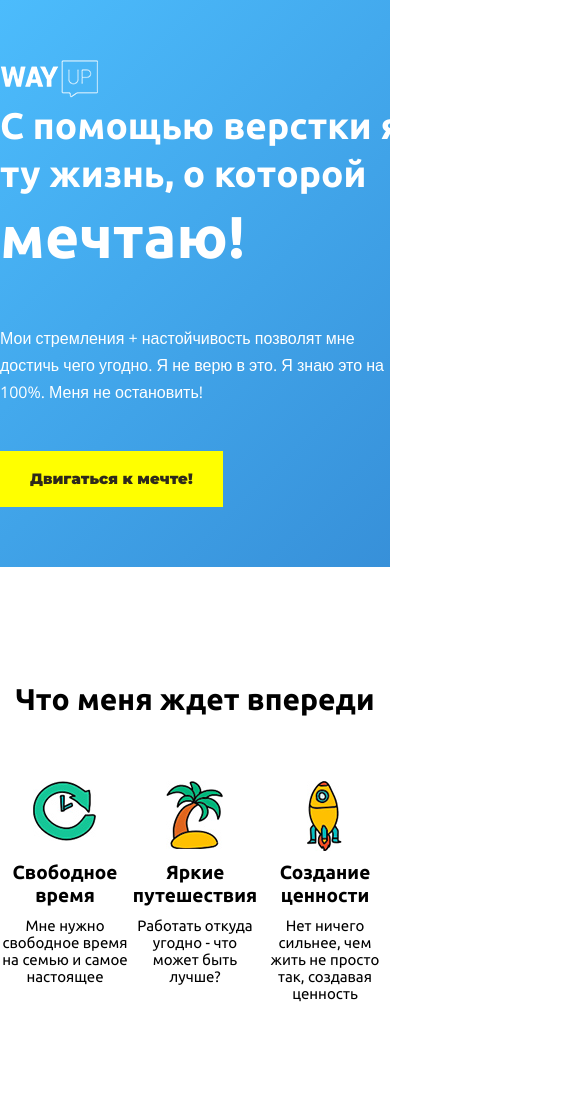
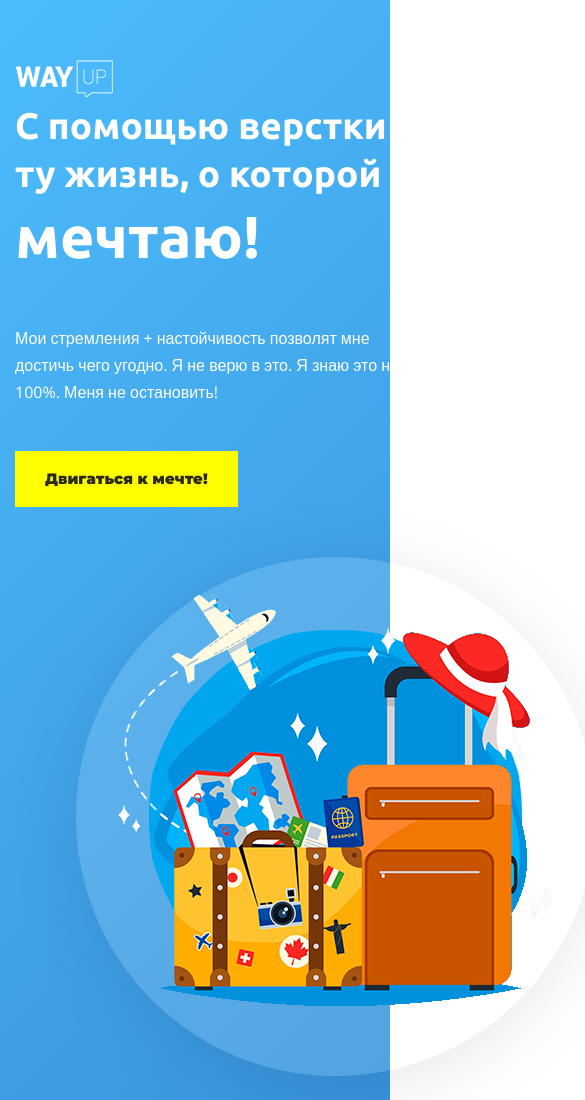
Before and after one commit to voyageeer3/dreams, a plain HTML site: page index.html in a window 390 px wide. Shown: the top 1100 px of the page, 585 px wide, since content can reach past the window. Drawn offline with nearby package versions, Linux system fonts and the light colour scheme.

Commit message:
Add files via upload

```diff
--- a/index.html
+++ b/index.html
@@ -3,6 +3,7 @@
 
 <head>
     <meta charset="UTF-8">
+    <meta name="viewport" content="width=device-width, initial-scale=1, shrink-to-fit=no">
     <link rel="preconnect" href="https://fonts.googleapis.com">
     <link rel="preconnect" href="https://fonts.gstatic.com" crossorigin>
     <link href="https://fonts.googleapis.com/css2?family=Montserrat:wght@900&family=Open+Sans&family=Ubuntu:wght@400;700&display=swap" rel="stylesheet">
@@ -23,9 +24,7 @@
                         <a href="#" class="btn">Двигаться к мечте!</a>
                     </div>
                 </div>
-                <div class="offer__photo">
-                    <img src="img/header.png" alt="1" class="offer__img">
-                </div>
+                <img src="img/header.png" alt="1" class="offer__img">
             </div>
         </div>
     </header>
--- a/main.css
+++ b/main.css
@@ -25,9 +25,10 @@ h6 {
 }
 
 .container {
-    width: 1170px;
+    width: 1200px;
     max-width: 100%;
     margin: 0 auto;
+    padding: 0 15px;
 }
 
 .header {
@@ -73,10 +74,6 @@ h6 {
     line-height: 1.7;
     font-family: 'Open Sans', sans-serif;
     font-weight: 400;
-}
-
-.offer__img {
-    max-width: 100%;
 }
 
 .offer__btn {
@@ -197,3 +194,34 @@ h2 {
     font-size: 17px;
     font-family: ' Open Sans ' sans-serif;
 }
+
+
+/*Responsive*/
+
+
+/* 992px - 1200px */
+
+@media screen and (max-width: 1200px) {
+    .container {
+        width: 960px;
+    }
+}
+
+
+/* 768px - 992px */
+
+@media screen and (max-width: 992px) {
+    .wrapper {
+        flex-wrap: wrap;
+    }
+}
+
+
+/* 576px - 768px */
+
+@media screen and (max-width: 768px) {}
+
+
+/* 320px - 576px */
+
+@media screen and (max-width: 576px) {}
```
